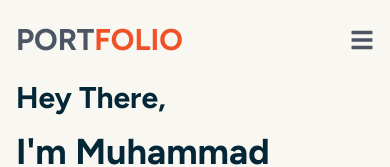
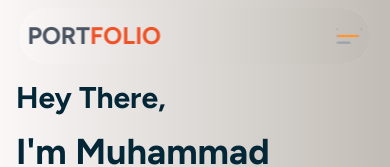
Before and after one commit to codewith-adnan/MyPortFolio, a React (Vite) app: page / in a window 390 px wide. Shown: the top 167 px of the page. Built offline with nearby package versions, Linux system fonts and the light colour scheme.

Commit message:
change header style

```diff
--- a/src/components/ContactSection.jsx
+++ b/src/components/ContactSection.jsx
@@ -9,7 +9,7 @@ import {
   FaCheckCircle,
   FaTimesCircle,
 } from "react-icons/fa";
-import ContactImg from "../assets/Heroimg.jpeg";
+import ContactImg from "../assets/contact.jpg";
 import CV from "../assets/Muhhamad Adnan.pdf";
 
 const contactDetails = [
--- a/src/components/HeroSection.jsx
+++ b/src/components/HeroSection.jsx
@@ -14,7 +14,7 @@ import {
   FaBusinessTime
 } from "react-icons/fa";
 import { motion } from "framer-motion";
-import HeroImg from "../assets/Heroimg.jpeg";
+import HeroImg from "../assets/main.png";
 
 export default function HeroSection() {
   const phoneNumber = '03174103743';
@@ -30,17 +30,17 @@ export default function HeroSection() {
   };
 
   return (
-    <div className="bg-[#F8F7F1] min-h-screen flex flex-col items-center justify-center px-4 py-12 mt-8 overflow-x-hidden"> {/* Added overflow-x-hidden */}
+    <div className="min-h-screen flex flex-col items-center justify-center px-4 py-12  overflow-x-hidden"
+         style={{ background: 'linear-gradient(to right, #faf7f7, #c1bcb5)' }}>
       <div className="max-w-7xl w-full flex flex-col lg:grid lg:grid-cols-2 gap-12">
 
-        {/* --- LEFT COLUMN ANIMATED --- */}
         <motion.div
           initial={{ opacity: 0, x: -100 }}
           whileInView={{ opacity: 1, x: 0 }}
           transition={{ duration: 0.8, ease: "easeInOut" }}
           viewport={{ once: true }}
         >
-          <h1 className="text-3xl md:text-4xl font-figtree font-bold text-[#032737] mb-4">
+          <h1 className="text-3xl md:text-4xl mt-8 font-figtree font-bold text-[#032737] mb-4">
             Hey There,
           </h1>
 
@@ -100,7 +100,6 @@ export default function HeroSection() {
           </div>
         </motion.div>
 
-        {/* --- RIGHT COLUMN ANIMATED --- */}
         <motion.div
           initial={{ opacity: 0, x: 100 }}
           whileInView={{ opacity: 1, x: 0 }}
@@ -108,7 +107,7 @@ export default function HeroSection() {
           viewport={{ once: true }}
           className="flex flex-col items-center justify-center gap-6"
         >
-          <div className="relative h-[400px] md:h-[500px] lg:h-[600px] flex justify-center">
+          <div className="relative h-[300px] mt-10 md:h-[400px] lg:h-[600px] flex justify-center">
             <img
               src={HeroImg}
               alt="Muhammad Adnan"
--- a/src/components/Navbar.jsx
+++ b/src/components/Navbar.jsx
@@ -1,7 +1,14 @@
 import React, { useState, useEffect } from "react";
 import { Link } from "react-scroll";
 import { motion } from "framer-motion";
-import { FaBars, FaTimes } from "react-icons/fa";
+import { FaTimes } from "react-icons/fa"; // Only FaTimes is needed now for the close icon
+
+// Placeholder for HEADER_SCROLLED_BG_STYLE.
+// You should define this object with your desired dark gradient for the mobile menu overlay.
+const HEADER_SCROLLED_BG_STYLE = {
+  background: 'linear-gradient(to bottom, #1A202C, #2D3748)', // Example dark gradient
+  // Add other styles like opacity, etc., if needed
+};
 
 const navItems = [
   { name: "Home", link: "home" },
@@ -15,10 +22,9 @@ const navItems = [
 
 export default function Navbar() {
   const [activeTab, setActiveTab] = useState(navItems[0].link);
-  const [isMenuOpen, setIsMenuOpen] = useState(false);
+  const [isMobileMenuOpen, setIsMobileMenuOpen] = useState(false); // Renamed for clarity
   const [isScrolled, setIsScrolled] = useState(false);
 
-  // Effect to handle navbar shadow on scroll
   useEffect(() => {
     const handleScroll = () => {
       setIsScrolled(window.scrollY > 10);
@@ -27,14 +33,24 @@ export default function Navbar() {
     return () => window.removeEventListener("scroll", handleScroll);
   }, []);
 
+  const toggleMobileMenu = () => {
+    setIsMobileMenuOpen(!isMobileMenuOpen);
+  };
+
   return (
+    <>
       <nav
-      className={`fixed w-full top-0 z-50 transition-all duration-300 ${
-        isScrolled ? "shadow-md" : "shadow-none"
-      } bg-[#F8F7F1]`}
+        className={`fixed left-1/2 -translate-x-1/2 w-[90%] md:w-[85%] lg:w-[90%] top-2 z-50 transition-all duration-300 rounded-full
+          ${isScrolled ? "shadow-md bg-white/80 backdrop-blur-sm" : "shadow-none"}
+        `}
+        style={{
+          background: 'linear-gradient(to right, #faf7f7, #c1bcb5)', // Your gradient color
+          backdropFilter: 'brightness(1.1) saturate(1.2)', // Added for glass shining effect
+          // border: '1px solid rgba(255, 255, 255, 0.2)' // Optional: subtle border for glass effect
+        }}
       >
-      <div className="max-w-7xl mx-auto px-4 sm:px-6 lg:px-8">
-        <div className="flex items-center justify-between h-20">
+        <div className="max-w-full mx-auto px-2 sm:px-4 lg:px-6">
+          <div className="flex items-center justify-between h-14 md:h-16">
             {/* Logo */}
             <div className="flex-shrink-0">
               <Link
@@ -42,7 +58,7 @@ export default function Navbar() {
                 smooth={true}
                 duration={800}
                 onClick={() => setActiveTab('home')}
-              className="text-3xl  font-extrabold cursor-pointer"
+                className="text-2xl md:text-3xl font-extrabold cursor-pointer"
               >
                 <span className="text-gray-600">PORT</span>
                 <span className="text-[#f05228]">FOLIO</span>
@@ -55,25 +71,24 @@ export default function Navbar() {
                 {navItems.map((item) => (
                   <li key={item.name} className="relative">
                     <Link
-                    activeClass="nav-item-active" // Custom class for active link
+                      activeClass="nav-item-active"
                       to={item.link}
                       spy={true}
                       smooth={true}
                       offset={-80}
                       duration={800}
                       onSetActive={() => setActiveTab(item.link)}
-                    className="text-gray-600 hover:text-[#f05228] px-3 py-2 rounded-md text-md font-medium cursor-pointer transition-colors"
+                      className="text-gray-700 hover:text-[#f05228] px-3 py-2 rounded-md text-sm md:text-md font-medium cursor-pointer transition-colors"
                     >
                       {item.name}
                     </Link>
                     {activeTab === item.link && (
                       <motion.div
                         className="absolute bottom-[-2px] left-0 right-0 h-[3px] bg-[#f05228]"
-                      // Yahan animation change ki hai
                         initial={{ scaleX: 0 }}
                         animate={{ scaleX: 1 }}
                         transition={{ duration: 0.3, ease: "easeInOut" }}
-                      style={{ originX: 0 }} //
+                        style={{ originX: 0 }}
                       />
                     )}
                   </li>
@@ -81,23 +96,52 @@ export default function Navbar() {
               </ul>
             </div>
 
-          {/* Mobile Menu Button */}
-          <div className="-mr-2 flex md:hidden">
-            <button
-              onClick={() => setIsMenuOpen(!isMenuOpen)}
-              className="inline-flex items-center justify-center p-2 rounded-md text-gray-600 hover:text-[#f05228] focus:outline-none"
+            {/* Mobile Hamburger Icon (Visible on small screens) */}
+            <div className="md:hidden flex items-center">
+              <button onClick={toggleMobileMenu} className="focus:outline-none">
+                <svg
+                  width="39"
+                  height="24"
+                  viewBox="0 0 39 24"
+                  fill="none"
+                  xmlns="http://www.w3.org/2000/svg"
+                  className="icon h-4 w-auto"
                 >
-              <span className="sr-only">Open main menu</span>
-              {isMenuOpen ? <FaTimes size={24} /> : <FaBars size={24} />}
+                  <path
+                    d="M2 0.25C1.0335 0.25 0.25 1.0335 0.25 2C0.25 2.9665 1.0335 3.75 2 3.75V0.25ZM37 3.75C37.9665 3.75 38.75 2.9665 38.75 2C38.75 1.0335 37.9665 0.25 37 0.25V3.75ZM2 10.25C1.0335 10.25 0.25 11.0335 0.25 12C0.25 12.9665 1.0335 13.75 2 13.75V10.25ZM32 13.75C32.9665 13.75 33.75 12.9665 33.75 12C33.75 11.0335 32.9665 10.25 32 10.25V13.75ZM2 20.25C1.0335 20.25 0.25 21.0335 0.25 22C0.25 22.9665 1.0335 23.75 2 23.75V20.25ZM19.5 23.75C20.4665 23.75 21.25 22.9665 21.25 22C21.25 21.0335 20.4665 20.25 19.5 20.25V23.75Z"
+                    fill={isMobileMenuOpen ? "#ff9633" : "#9CA3AF"} // First line: gray-400, on open: orange
+                  ></path>
+                  <path
+                    d="M2 13.75H32V10.25H2V13.75Z"
+                    fill="#ff9633" // Second line: orange
+                  ></path>
+                  <path
+                    d="M2 23.75H19.5V20.25H2V23.75Z"
+                    fill={isMobileMenuOpen ? "#ff9633" : "#9CA3AF"} // Third line: gray-400, on open: orange
+                  ></path>
+                </svg>
               </button>
             </div>
           </div>
         </div>
+      </nav>
 
-      {/* Mobile Menu */}
-      {isMenuOpen && (
-        <div className="md:hidden bg-[#F8F7F1] border-t border-gray-200">
-          <ul className="px-2 pt-2 pb-3 space-y-1 sm:px-3 text-center">
+      {/* Mobile Menu Overlay */}
+      <div
+        className={`
+          fixed inset-0 z-[9999]                           /* Very high z-index */
+          h-screen w-screen                               /* Explicitly full viewport */
+          transform transition-transform duration-500 ease-in-out
+          ${isMobileMenuOpen ? 'translate-x-0' : '-translate-x-full'}
+        `}
+        style={HEADER_SCROLLED_BG_STYLE} // Applying the dark gradient background
+      >
+        <div className="flex justify-end p-4">
+          <button onClick={toggleMobileMenu} className="focus:outline-none text-white">
+            <FaTimes size={30} />
+          </button>
+        </div>
+        <ul className="flex flex-col items-center justify-center h-full space-y-8 text-xl">
           {navItems.map((item) => (
             <li key={item.name}>
               <Link
@@ -108,9 +152,9 @@ export default function Navbar() {
                 duration={800}
                 onClick={() => {
                   setActiveTab(item.link);
-                    setIsMenuOpen(false);
+                  setIsMobileMenuOpen(false); // Close menu on link click
                 }}
-                  className="text-gray-600 hover:text-[#f05228] block px-3 py-3 rounded-md text-base font-medium cursor-pointer"
+                className="text-white hover:text-[#f05228] block px-3 py-3 rounded-md text-base font-medium cursor-pointer"
               >
                 {item.name}
               </Link>
@@ -118,7 +162,6 @@ export default function Navbar() {
           ))}
         </ul>
       </div>
-      )}
-    </nav>
+    </>
   );
 }
--- a/src/components/ProjectSection.jsx
+++ b/src/components/ProjectSection.jsx
@@ -60,7 +60,6 @@ const projects = [
   },
 ];
 
-// Animation variants for each card based on its position
 const cardAnimationVariants = [
   { initial: { opacity: 0, x: 100 }, whileInView: { opacity: 1, x: 0 } }, // From Right
   { initial: { opacity: 0, y: 100 }, whileInView: { opacity: 1, y: 0 } }, // From Bottom
```
Also changed, not shown: src/assets/contact.jpg (added), 1 other file (tests, documents, lock files or other folders). Lines whose indentation alone changed are shown as unchanged.
